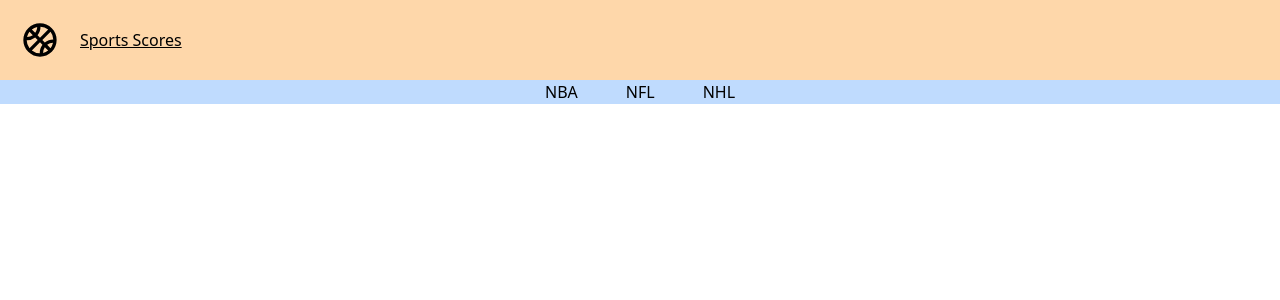
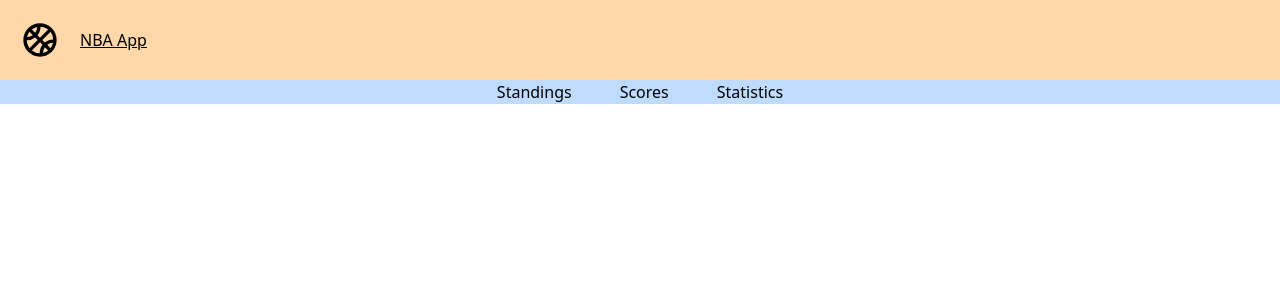
Before and after one commit to DanielMcIntyre2022/NextJS-13-Sports-App, a Next.js app: page / in a window 1280 px wide. Shown: the top 300 px of the page. Built offline with nearby package versions, Linux system fonts and the light colour scheme.

Commit message:
updates to nvabar component

```diff
--- a/src/app/components/Header.jsx
+++ b/src/app/components/Header.jsx
@@ -5,7 +5,7 @@ function Header() {
     <div>
         <div className="header-content-left flex items-center p-5 bg-orange-200">
             <BiBasketball className='h-10 w-10'/>
-            <h1 className='ml-5 underline'>Sports Scores</h1>
+            <h1 className='ml-5 underline'>NBA App</h1>
         </div>
     </div>
   )
--- a/src/app/components/NavBar.jsx
+++ b/src/app/components/NavBar.jsx
@@ -3,9 +3,9 @@ import NavBarItem from "./NavBarItem";
 function NavBar() {
   return (
     <div className="flex justify-center bg-blue-200">
-        <NavBarItem title="NBA" param="nba"/>
-        <NavBarItem title="NFL" param="nfl"/>
-        <NavBarItem title="NHL" param="nhl"/>
+        <NavBarItem title="Standings" param="standings"/>
+        <NavBarItem title="Scores" param="scores"/>
+        <NavBarItem title="Statistics" param="statistics"/>
     </div>
   )
 };
--- a/src/app/head.jsx
+++ b/src/app/head.jsx
@@ -1,7 +1,7 @@
 export default function Head() {
     return (
       <>
-        <title>Score App</title>
+        <title>NBA App</title>
         <meta content="width=device-width, initial-scale=1" name="viewport" />
         <meta name="description" content="Score App" />
         <link rel="icon" href="/favicon.ico" />
```
Also changed, not shown: 1 other file (tests, documents, lock files or other folders).
